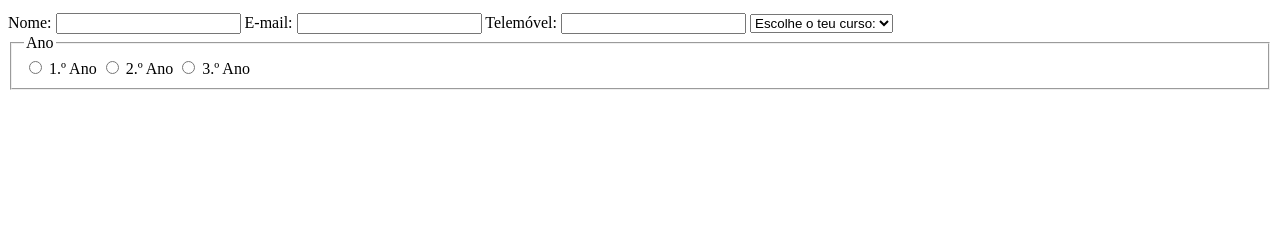
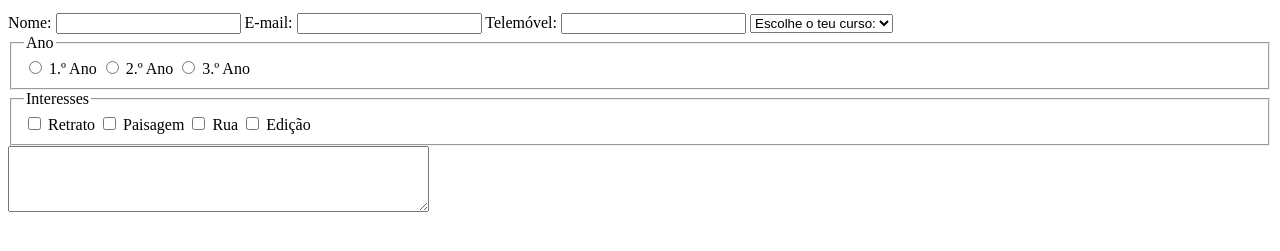
Before and after one commit to CCatanhoTPSI/projeto_1.0, a plain HTML site: page login.html in a window 1280 px wide. Shown: the part 185-436 px from the top of the page. Drawn offline with Linux system fonts and the light colour scheme.

Commit message:
Formulário 1.1

```diff
--- a/login.html
+++ b/login.html
@@ -38,12 +38,21 @@
                     <label for="terceiro">3.º Ano</label>
                 </fieldset>
 
+                <fieldset>
+                    <legend>Interesses</legend>
+                    <input type="checkbox" id="retrato" name="interesses" value="retrato" />
+                    <label for="retrato">Retrato</label>
+                    <input type="checkbox" id="paisagem" name="interesses" value="paisagem" />
+                    <label for="paisagem">Paisagem</label>
+                    <input type="checkbox" id="rua" name="interesses" value="rua" />
+                    <label for="rua">Rua</label>
+                    <input type="checkbox" id="edicao" name="interesses" value="edicao" />
+                    <label for="edicao">Edição</label>
+                </fieldset>
 
-            <!-- TODO 7: Ano. Um fieldset com legend «Ano» e 3 botões de rádio
-            (1.º, 2.º, 3.º) com o mesmo name. Cada rádio tem o seu label. -->
+                <textarea id="motivo" name="motivo" rows="4" cols="50" aria-describedby="motivo-help"></textarea>
 
-            <!-- TODO 8: Interesses. Um fieldset com legend e pelo menos 4 caixas de
-            verificação (retrato, paisagem, rua, edição, ...). -->
+
 
             <!-- TODO 9: textarea «Porque queres entrar no clube?», com um texto de
             ajuda ligado por aria-describedby. -->
```
